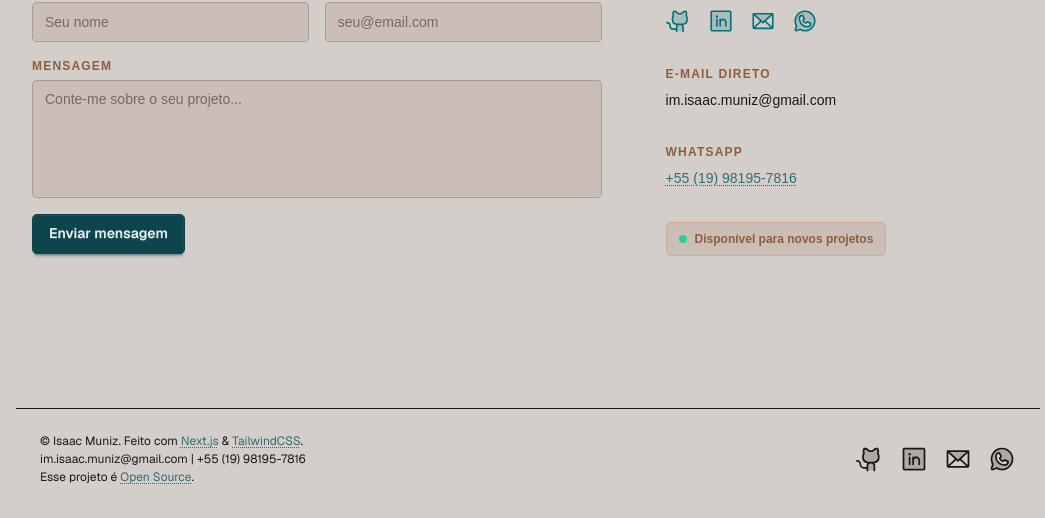
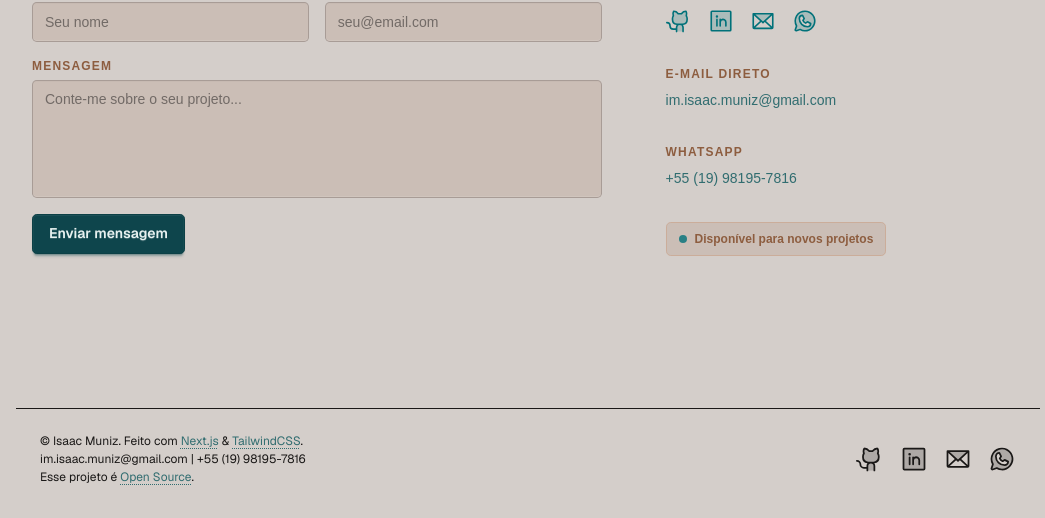
Before and after one commit to codigoisaac/isaacmuniz.pro, a Next.js app: page / in a window 1280 px wide. Shown: the part 4103-4621 px from the top of the page, without its empty margins (112-1157 px from the left). Built offline with nearby package versions, Linux system fonts and the light colour scheme; a web font is replaced by a local one.

Commit message:
improve HomeContact design

```diff
--- a/app/globals.css
+++ b/app/globals.css
@@ -121,11 +121,13 @@ html {
   scroll-behavior: smooth;
 }
 
-a[href^="http"]:not(.unstiled-link) {
+a[href^="http"]:not(.unstiled-link),
+a[href^="mailto"]:not(.unstiled-link) {
   color: var(--color-neutral);
   text-decoration: underline dotted var(--color-neutral);
   text-decoration-thickness: 1px;
-  text-underline-offset: 2px;
+  text-underline-offset: 3px;
+  @apply pb-1;
 }
 
 @layer components {
--- a/components/SocialButtons.tsx
+++ b/components/SocialButtons.tsx
@@ -28,6 +28,7 @@ export default function SocialButtons({
           target="_blank"
           rel="noopener noreferrer"
           aria-label={label}
+          className="unstiled-link"
         >
           <Icon
             size={size}
--- a/components/home/HomeContact.tsx
+++ b/components/home/HomeContact.tsx
@@ -2,12 +2,6 @@
 
 import { useState } from "react";
 import { motion } from "motion/react";
-import {
-  GithubLogoIcon,
-  LinkedinLogoIcon,
-  EnvelopeIcon,
-  WhatsappLogoIcon,
-} from "@phosphor-icons/react/dist/ssr";
 import siteMetadata from "@/data/siteMetadata";
 import Text from "@/components/Text";
 import HeadingLabel from "./HeadingLabel";
@@ -47,29 +41,6 @@ export default function HomeContact() {
       setStatus("error");
     }
   };
-
-  const socials = [
-    {
-      href: siteMetadata.socials.githubLink,
-      label: "GitHub",
-      Icon: GithubLogoIcon,
-    },
-    {
-      href: siteMetadata.socials.linkedinLink,
-      label: "LinkedIn",
-      Icon: LinkedinLogoIcon,
-    },
-    {
-      href: siteMetadata.socials.emailLink,
-      label: "E-mail",
-      Icon: EnvelopeIcon,
-    },
-    {
-      href: siteMetadata.socials.whatsappLink,
-      label: "WhatsApp",
-      Icon: WhatsappLogoIcon,
-    },
-  ];
 
   return (
     <section id="contato" className="py-16">
@@ -219,7 +190,9 @@ export default function HomeContact() {
 
             <a
               href={siteMetadata.socials.emailLink}
-              className="font-transducer text-sm animated-underline"
+              target="_blank"
+              rel="noopener noreferrer"
+              className="font-transducer text-sm animated-underline unstiled-link text-neutral pb-1"
             >
               {siteMetadata.socials.emailAddress}
             </a>
@@ -235,7 +208,7 @@ export default function HomeContact() {
               href={siteMetadata.socials.whatsappLink}
               target="_blank"
               rel="noopener noreferrer"
-              className="font-transducer text-sm animated-underline"
+              className="font-transducer text-sm animated-underline unstiled-link text-neutral pb-1"
             >
               {siteMetadata.socials.phoneNumber}
             </a>
@@ -244,7 +217,7 @@ export default function HomeContact() {
           {/* Availability badge */}
           <div className="mt-auto">
             <div className="inline-flex items-center gap-2 px-3 py-2 bg-base-200 border border-base-300 rounded-selector">
-              <span className="w-2 h-2 rounded-full bg-success animate-pulse" />
+              <span className="w-2 h-2 rounded-full bg-primary animate-pulse" />
 
               <Text
                 as="span"
```
